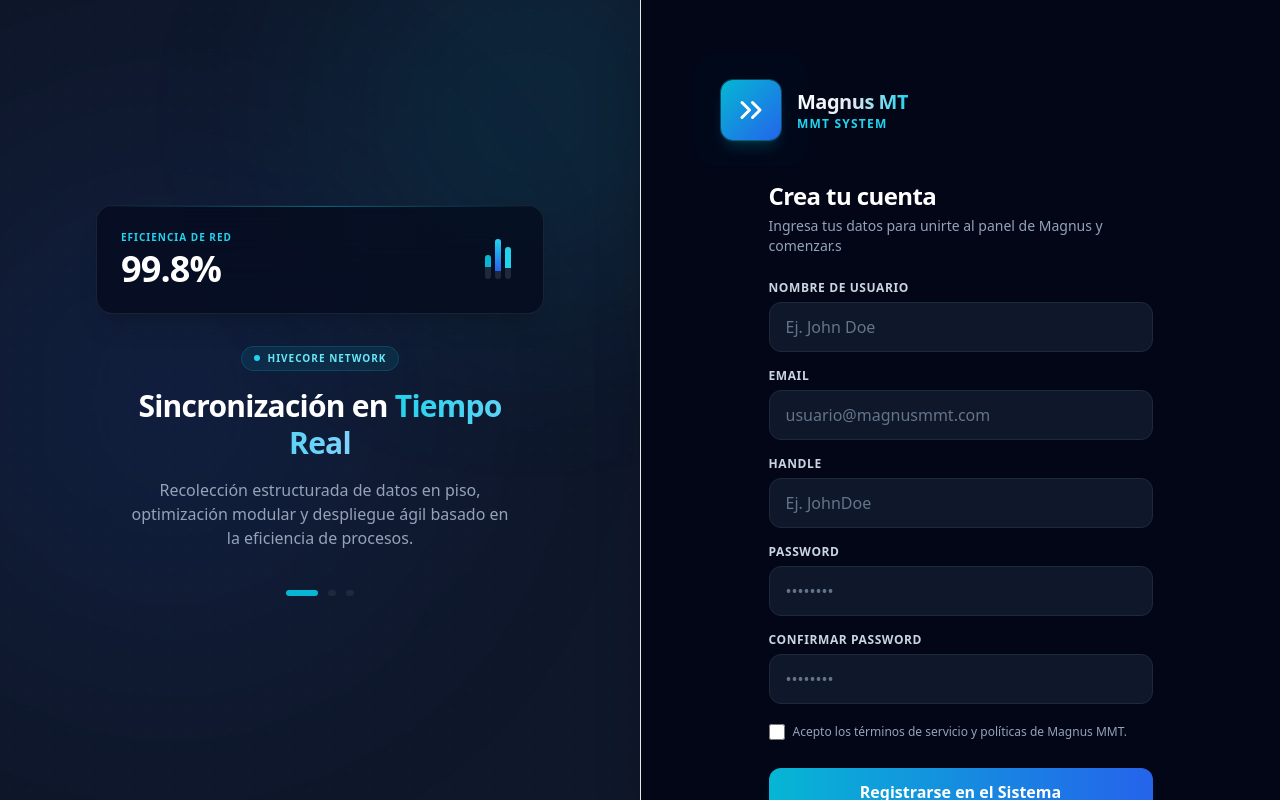
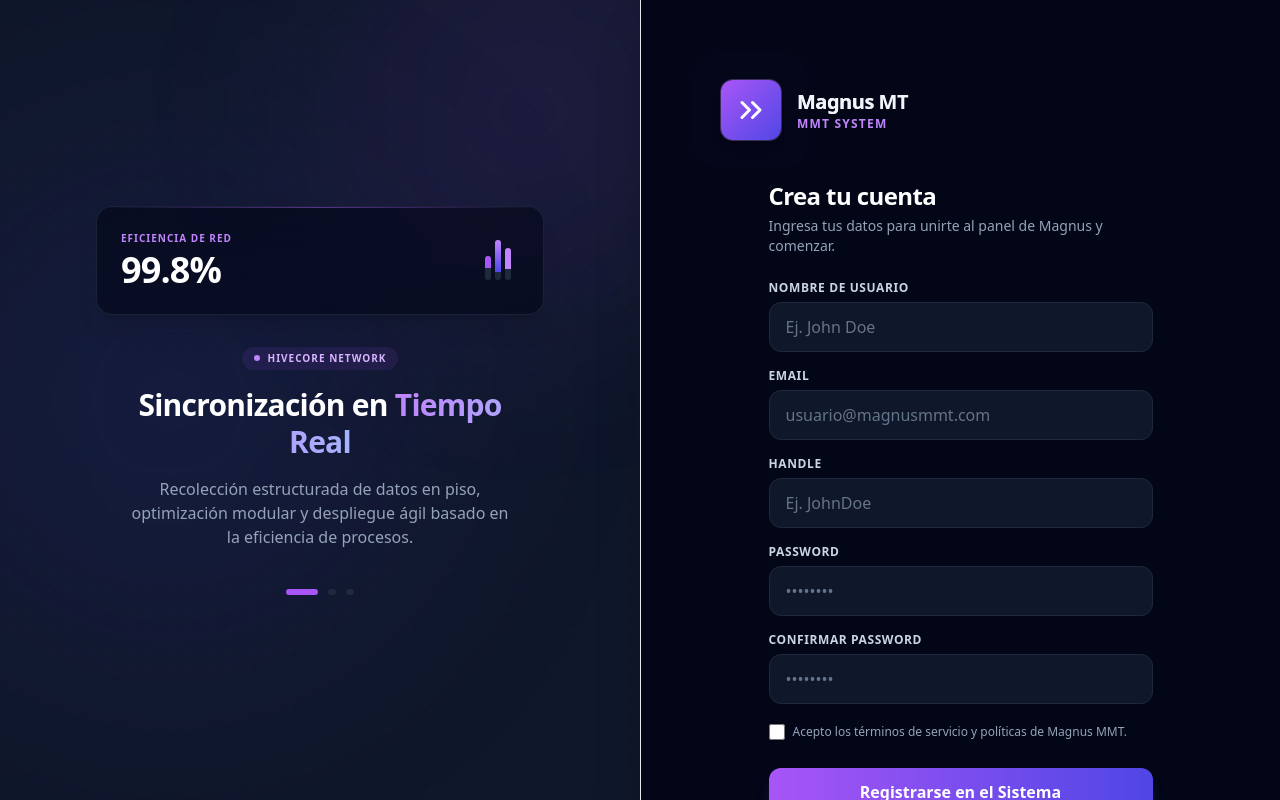
Before and after one commit to JAHMEX19/MMT_Frontend, a React (Vite) app: page /auth/signup in a window 1280 px wide. Built offline with nearby package versions, Linux system fonts and the light colour scheme; no server answers.

Commit message:
Add: handleLogin to loginview

```diff
--- a/src/api/MainApi.ts
+++ b/src/api/MainApi.ts
@@ -4,12 +4,13 @@ import type { User, } from "../../src/types/types.ts";
 
 export async function getUser() {
   try {
-    const { data } = await api.get<{ user: User }>(`/user/profile`);
+    const { data } = await api.get<{ user: User }>(`/api/v1/user`);
 
     return data.user;
+
   } catch (error) {
     if (isAxiosError(error) && error.response) {
-      throw new Error(error.response.data.error);
+      throw new Error(error.response.data.message);
     }
   }
 }
--- a/src/layouts/AuthLayout.tsx
+++ b/src/layouts/AuthLayout.tsx
@@ -30,9 +30,7 @@ export default function AuthLayout() {
   const [activeIndex, setActiveIndex] = useState(0);
   const [isTransitioning, setIsTransitioning] = useState(false);
 
-  // Detectamos la ruta actual para saber de qué lado poner el formulario
   const location = useLocation();
-  // Si la URL contiene "signup" o "register", movemos el panel
   const isRegister = location.pathname.includes('signup') || location.pathname.includes('register');
 
   useEffect(() => {
@@ -57,16 +55,44 @@ export default function AuthLayout() {
     }, 300);
   };
 
+  // =========================================================================
+  // PALETAS DE COLOR DINÁMICAS (Transición de 700ms para suavizar el cambio)
+  // =========================================================================
+  const theme = {
+    // Gradiente del logo
+    logoBg: isRegister ? 'from-purple-500 to-indigo-600 ring-purple-400/30' : 'from-cyan-500 to-blue-600 ring-cyan-400/30',
+    logoPing: isRegister ? 'bg-purple-400/20' : 'bg-cyan-400/20',
+    logoText: isRegister ? 'to-purple-400' : 'to-cyan-400',
+    logoSub: isRegister ? 'text-purple-400' : 'text-cyan-400',
+
+    // Elementos del Carrusel
+    blobTop: isRegister ? 'bg-purple-500/10' : 'bg-cyan-500/10',
+    blobBottom: isRegister ? 'bg-indigo-600/10' : 'bg-blue-600/10',
+    tagText: isRegister ? 'text-purple-300' : 'text-cyan-300',
+    tagBg: isRegister ? 'bg-purple-500/10 border-purple-500/20' : 'bg-cyan-500/10 border-cyan-500/20',
+    tagDot: isRegister ? 'bg-purple-400' : 'bg-cyan-400',
+    titleSpan: isRegister ? 'from-purple-400 to-indigo-300' : 'from-cyan-400 to-sky-300',
+    dotActive: isRegister ? 'bg-purple-500' : 'bg-cyan-500',
+
+    // Gráficos e indicadores vivos
+    statLabel: isRegister ? 'text-purple-400' : 'text-cyan-400',
+    borderGlow: isRegister ? 'via-purple-500/50' : 'via-cyan-500/50',
+    bar1: isRegister ? 'bg-purple-500' : 'bg-cyan-500',
+    bar2: isRegister ? 'from-indigo-600 to-purple-400' : 'from-blue-600 to-cyan-400',
+    bar3: isRegister ? 'bg-purple-400' : 'bg-cyan-400',
+
+    // Selección global del Layout
+    selection: isRegister ? 'selection:bg-purple-500/30' : 'selection:bg-cyan-500/30'
+  };
+
   return (
     <>
       <Toaster position='top-left' />
 
-      {/* Añadimos 'relative' para poder posicionar los paneles absolutos en pantallas grandes */}
-      <div className="min-h-screen lg:h-screen flex flex-col lg:flex-row bg-slate-900 text-slate-100 font-sans selection:bg-cyan-500/30 overflow-hidden relative">
+      <div className={`min-h-screen lg:h-screen flex flex-col lg:flex-row bg-slate-900 text-slate-100 font-sans overflow-hidden relative transition-colors duration-700 ${theme.selection}`}>
 
         {/* =========================================================================
             SECCIÓN DE FORMULARIO (<Outlet />)
-            Se mueve a la izquierda por defecto (Login) o a la derecha (Register)
            ========================================================================= */}
         <div className={`flex flex-col justify-between w-full lg:w-1/2 h-full p-8 sm:p-12 md:p-20 bg-slate-950 border-slate-850/50 shadow-2xl z-20
           lg:overflow-y-auto scrollbar-none transition-all duration-700 ease-in-out lg:absolute lg:top-0 lg:bottom-0 lg:left-0
@@ -74,15 +100,15 @@ export default function AuthLayout() {
         >
           {/* Header Fijo */}
           <div className="flex items-center gap-4 shrink-0">
-            <div className="relative flex items-center justify-center bg-gradient-to-br from-cyan-500 to-blue-600 p-3 rounded-xl shadow-lg shadow-cyan-500/20 ring-1 ring-cyan-400/30">
-              <span className="absolute inset-0 rounded-xl bg-cyan-400/20 animate-ping pointer-events-none"></span>
+            <div className={`relative flex items-center justify-center bg-gradient-to-br p-3 rounded-xl shadow-lg ring-1 transition-all duration-700 ${theme.logoBg}`}>
+              <span className={`absolute inset-0 rounded-xl pointer-events-none animate-ping transition-all duration-700 ${theme.logoPing}`}></span>
               <img src="/doble.svg" alt="Magnus Icon" className="w-9 h-9 invert relative z-10" />
             </div>
             <div>
-              <h1 className="text-xl font-black tracking-tight bg-gradient-to-r from-white via-slate-200 to-cyan-400 bg-clip-text text-transparent">
-                Magnus MT
+              <h1 className="text-xl font-black tracking-tight bg-gradient-to-r from-white via-slate-200 bg-clip-text  transition-all duration-700">
+                Magnus MT <span className={`bg-gradient-to-r ${theme.titleSpan} bg-clip-text text-transparent transition-all duration-700`}></span>
               </h1>
-              <p className="text-xs text-cyan-400 font-semibold tracking-widest uppercase">
+              <p className={`text-xs font-semibold tracking-widest uppercase transition-all duration-700 ${theme.logoSub}`}>
                 MMT System
               </p>
             </div>
@@ -101,7 +127,6 @@ export default function AuthLayout() {
 
         {/* =========================================================================
             SECCIÓN DEL CARRUSEL INFORMATIVO
-            Se mueve a la derecha por defecto (Login) o a la izquierda (Register)
            ========================================================================= */}
         <div className={`hidden lg:flex lg:w-1/2 h-full bg-slate-900 items-center justify-center relative overflow-hidden p-12 z-10
           transition-all duration-700 ease-in-out lg:absolute lg:top-0 lg:bottom-0
@@ -109,20 +134,20 @@ export default function AuthLayout() {
         >
           {/* Fondo Decorativo Cyber-Lean */}
           <div className="absolute inset-0 opacity-[0.03] bg-[radial-gradient(#22d3ee_1px,transparent_1px)] [background-size:20px_20px]"></div>
-          <div className="absolute -top-20 -right-20 w-96 h-96 bg-cyan-500/10 rounded-full blur-[100px]"></div>
-          <div className="absolute -bottom-30 -left-20 w-[500px] h-[500px] bg-blue-600/10 rounded-full blur-[120px]"></div>
+          <div className={`absolute -top-20 -right-20 w-96 h-96 rounded-full blur-[100px] transition-all duration-700 ${theme.blobTop}`}></div>
+          <div className={`absolute -bottom-30 -left-20 w-[500px] h-[500px] rounded-full blur-[120px] transition-all duration-700 ${theme.blobBottom}`}></div>
 
           {/* Tarjeta y Textos del Carrusel */}
           <div className="w-full max-w-md z-10 flex flex-col gap-8">
 
             {/* Métrica de Estado Viva */}
             <div className="w-full p-6 bg-slate-950/60 border border-slate-800/80 rounded-2xl backdrop-blur-xl shadow-xl flex items-center justify-between gap-6 relative overflow-hidden">
-              <div className="absolute top-0 left-0 right-0 h-[1px] bg-gradient-to-r from-transparent via-cyan-500/50 to-transparent"></div>
+              <div className={`absolute top-0 left-0 right-0 h-[1px] bg-gradient-to-r from-transparent to-transparent transition-all duration-700 ${theme.borderGlow}`}></div>
 
               <div className={`flex flex-col gap-1 transition-all duration-300 transform ${
                 isTransitioning ? 'opacity-0 -translate-y-1' : 'opacity-100 translate-y-0'
               }`}>
-                <span className="text-[10px] text-cyan-400 font-bold uppercase tracking-widest">
+                <span className={`text-[10px] font-bold uppercase tracking-widest transition-all duration-700 ${theme.statLabel}`}>
                   {FEATURES[activeIndex].statLabel}
                 </span>
                 <div className="text-4xl font-black text-white tracking-tight tabular-nums">
@@ -133,13 +158,13 @@ export default function AuthLayout() {
               {/* Micro Indicadores Analíticos Animados */}
               <div className="flex gap-1 items-end h-10 px-2">
                 <div className="w-1.5 bg-slate-800 h-6 rounded-full overflow-hidden">
-                  <div className="w-full bg-cyan-500 h-1/2 animate-pulse"></div>
+                  <div className={`w-full h-1/2 animate-pulse transition-all duration-700 ${theme.bar1}`}></div>
                 </div>
                 <div className="w-1.5 bg-slate-800 h-10 rounded-full overflow-hidden">
-                  <div className="w-full bg-gradient-to-t from-blue-600 to-cyan-400 h-4/5"></div>
+                  <div className={`w-full bg-gradient-to-t h-4/5 transition-all duration-700 ${theme.bar2}`}></div>
                 </div>
                 <div className="w-1.5 bg-slate-800 h-8 rounded-full overflow-hidden">
-                  <div className="w-full bg-cyan-400 h-2/3 animate-pulse delay-75"></div>
+                  <div className={`w-full h-2/3 animate-pulse delay-75 transition-all duration-700 ${theme.bar3}`}></div>
                 </div>
               </div>
             </div>
@@ -149,20 +174,20 @@ export default function AuthLayout() {
               isTransitioning ? 'opacity-0 translate-y-2' : 'opacity-100 translate-y-0'
             }`}>
 
-              <div className="inline-flex items-center gap-2 px-3 py-1 rounded-full bg-cyan-500/10 border border-cyan-500/20 backdrop-blur-md">
-                <span className="w-1.5 h-1.5 rounded-full bg-cyan-400 animate-pulse"></span>
-                <span className="text-[10px] text-cyan-300 font-semibold tracking-widest uppercase">
+              <div className={`inline-flex items-center gap-2 px-3 py-1 rounded-full backdrop-blur-md transition-all duration-700 ${theme.tagBg}`}>
+                <span className={`w-1.5 h-1.5 rounded-full animate-pulse transition-all duration-700 ${theme.tagDot}`}></span>
+                <span className={`text-[10px] font-semibold tracking-widest uppercase transition-all duration-700 ${theme.tagText}`}>
                   {FEATURES[activeIndex].tag}
                 </span>
               </div>
 
               <h2 className="text-3xl font-extrabold text-white tracking-tight leading-tight max-w-sm">
                 {FEATURES[activeIndex].title.includes("Tiempo Real") ? (
-                  <>Sincronización en <span className="bg-gradient-to-r from-cyan-400 to-sky-300 bg-clip-text text-transparent">Tiempo Real</span></>
+                  <>Sincronización en <span className={`bg-gradient-to-r bg-clip-text text-transparent transition-all duration-700 ${theme.titleSpan}`}>Tiempo Real</span></>
                 ) : FEATURES[activeIndex].title.includes("OEE") ? (
-                  <>Monitoreo Inteligente <span className="bg-gradient-to-r from-cyan-400 to-sky-300 bg-clip-text text-transparent">OEE</span></>
+                  <>Monitoreo Inteligente <span className={`bg-gradient-to-r bg-clip-text text-transparent transition-all duration-700 ${theme.titleSpan}`}>OEE</span></>
                 ) : (
-                  <>Optimización <span className="bg-gradient-to-r from-cyan-400 to-sky-300 bg-clip-text text-transparent">Estructurada</span></>
+                  <>Optimización <span className={`bg-gradient-to-r bg-clip-text text-transparent transition-all duration-700 ${theme.titleSpan}`}>Estructurada</span></>
                 )}
               </h2>
 
@@ -178,7 +203,7 @@ export default function AuthLayout() {
                   key={index}
                   onClick={() => handleDotClick(index)}
                   className={`h-1.5 rounded-full transition-all duration-500 ${
-                    index === activeIndex ? 'w-8 bg-cyan-500' : 'w-2 bg-slate-800 hover:bg-slate-700'
+                    index === activeIndex ? `w-8 ${theme.dotActive}` : 'w-2 bg-slate-800 hover:bg-slate-700'
                   }`}
                   aria-label={`Ir a la diapositiva ${index + 1}`}
                 />
--- a/src/types/types.ts
+++ b/src/types/types.ts
@@ -15,3 +15,7 @@ export type RegisterFormData = Pick<User, 'handle' | 'username' | 'email' > & {
     password:string,
     password_confirmation:string,
 }
+
+export type LoginFormData = Pick<User, 'email'> & {
+    password:string
+}
--- a/src/views/authViews/RegisterView.tsx
+++ b/src/views/authViews/RegisterView.tsx
@@ -35,11 +35,10 @@ export default function RegisterView() {
       reset();
     } catch (error) {
       if (isAxiosError(error) && error.response) {
-
-      toast.error(error.response.data.message || "Error al registrar el usuario");
-    } else {
-      toast.error("Error de conexión con el servidor");
-    }
+        toast.error(error.response.data.message || "Error al registrar el usuario");
+      } else {
+        toast.error("Error de conexión con el servidor");
+      }
     }
   };
 
@@ -52,7 +51,7 @@ export default function RegisterView() {
             Crea tu cuenta
           </h2>
           <p className="text-sm text-slate-400">
-            Ingresa tus datos para unirte al panel de Magnus y comenzar.s
+            Ingresa tus datos para unirte al panel de Magnus y comenzar.
           </p>
         </div>
 
@@ -73,7 +72,7 @@ export default function RegisterView() {
               id="username"
               type="text"
               placeholder="Ej. John Doe"
-              className="w-full px-4 py-3 rounded-xl bg-slate-900 border border-slate-800 text-white placeholder-slate-500 focus:outline-none focus:border-cyan-500 focus:ring-1 focus:ring-cyan-500 transition-all duration-200"
+              className="w-full px-4 py-3 rounded-xl bg-slate-900 border border-slate-800 text-white placeholder-slate-500 focus:outline-none focus:border-purple-500 focus:ring-1 focus:ring-purple-500 transition-all duration-200"
               {...register("username", { required: "El nombre de usuario es obligatorio" })}
             />
             {errors.username && <ErrorMessage>{errors.username.message} </ErrorMessage>}
@@ -91,7 +90,7 @@ export default function RegisterView() {
               id="email"
               type="email"
               placeholder="usuario@magnusmmt.com"
-              className="w-full px-4 py-3 rounded-xl bg-slate-900 border border-slate-800 text-white placeholder-slate-500 focus:outline-none focus:border-cyan-500 focus:ring-1 focus:ring-cyan-500 transition-all duration-200"
+              className="w-full px-4 py-3 rounded-xl bg-slate-900 border border-slate-800 text-white placeholder-slate-500 focus:outline-none focus:border-purple-500 focus:ring-1 focus:ring-purple-500 transition-all duration-200"
               {...register("email", {
                 required: "El email es obligatorio",
                 pattern: {
@@ -117,7 +116,7 @@ export default function RegisterView() {
               id="handle"
               type="text"
               placeholder="Ej. JohnDoe"
-              className="w-full px-4 py-3 rounded-xl bg-slate-900 border border-slate-800 text-white placeholder-slate-500 focus:outline-none focus:border-cyan-500 focus:ring-1 focus:ring-cyan-500 transition-all duration-200"
+              className="w-full px-4 py-3 rounded-xl bg-slate-900 border border-slate-800 text-white placeholder-slate-500 focus:outline-none focus:border-purple-500 focus:ring-1 focus:ring-purple-500 transition-all duration-200"
               {...register("handle", {
                 required: "El tag de usuario es obligatorio",
               })}
@@ -139,7 +138,7 @@ export default function RegisterView() {
               id="password"
               type="password"
               placeholder="••••••••"
-              className="w-full px-4 py-3 rounded-xl bg-slate-900 border border-slate-800 text-white placeholder-slate-500 focus:outline-none focus:border-cyan-500 focus:ring-1 focus:ring-cyan-500 transition-all duration-200"
+              className="w-full px-4 py-3 rounded-xl bg-slate-900 border border-slate-800 text-white placeholder-slate-500 focus:outline-none focus:border-purple-500 focus:ring-1 focus:ring-purple-500 transition-all duration-200"
               {...register("password", {
                 required: "El password es obligatorio",
                 minLength: {
@@ -153,7 +152,7 @@ export default function RegisterView() {
             )}
           </div>
 
-          {/* Campo:Confirmar Contraseña */}
+          {/* Campo: Confirmar Contraseña */}
           <div className="flex flex-col gap-1.5">
             <label
               htmlFor="password_confirmation"
@@ -165,11 +164,10 @@ export default function RegisterView() {
               id="password_confirmation"
               type="password"
               placeholder="••••••••"
-              className="w-full px-4 py-3 rounded-xl bg-slate-900 border border-slate-800 text-white placeholder-slate-500 focus:outline-none focus:border-cyan-500 focus:ring-1 focus:ring-cyan-500 transition-all duration-200"
+              className="w-full px-4 py-3 rounded-xl bg-slate-900 border border-slate-800 text-white placeholder-slate-500 focus:outline-none focus:border-purple-500 focus:ring-1 focus:ring-purple-500 transition-all duration-200"
               {...register("password_confirmation", {
                 required: "Confirmar es obligatorio",
-                validate: (value) =>value === getValues("password") || "Las contraseñas no coinciden",
-
+                validate: (value) => value === getValues("password") || "Las contraseñas no coinciden",
               })}
             />
             {errors.password_confirmation && (
@@ -184,7 +182,7 @@ export default function RegisterView() {
             <input
               id="terms"
               type="checkbox"
-              className="w-4 h-4 rounded bg-slate-900 border-slate-800 text-cyan-500 focus:ring-cyan-500/30 focus:ring-offset-slate-950"
+              className="w-4 h-4 rounded bg-slate-900 border-slate-800 text-purple-500 focus:ring-purple-500/30 focus:ring-offset-slate-950"
             />
             <label
               htmlFor="terms"
@@ -194,10 +192,10 @@ export default function RegisterView() {
             </label>
           </div>
 
-          {/* Botón de Acción Principal */}
+          {/* Botón de Acción Principal Modificado a los tonos de Register */}
           <button
             type="submit"
-            className="w-full mt-2 bg-gradient-to-r from-cyan-500 to-blue-600 hover:from-cyan-400 hover:to-blue-500 text-white font-semibold py-3 px-4 rounded-xl shadow-lg shadow-cyan-500/10 active:scale-[0.98] transition-all duration-150"
+            className="w-full mt-2 bg-gradient-to-r from-purple-500 to-indigo-600 hover:from-purple-400 hover:to-indigo-500 text-white font-semibold py-3 px-4 rounded-xl shadow-lg shadow-purple-500/20 active:scale-[0.98] transition-all duration-150"
           >
             Registrarse en el Sistema
           </button>
@@ -209,7 +207,7 @@ export default function RegisterView() {
             ¿Ya tienes una cuenta?{" "}
             <Link
               to="/auth/login"
-              className="font-medium text-cyan-400 hover:text-cyan-300 transition-colors duration-150 underline underline-offset-4"
+              className="font-medium text-purple-400 hover:text-purple-300 transition-colors duration-150 underline underline-offset-4"
             >
               Inicia sesión aquí
             </Link>
```
Also changed, not shown: src/views/authViews/LoginView.tsx (+65 -13 lines).
